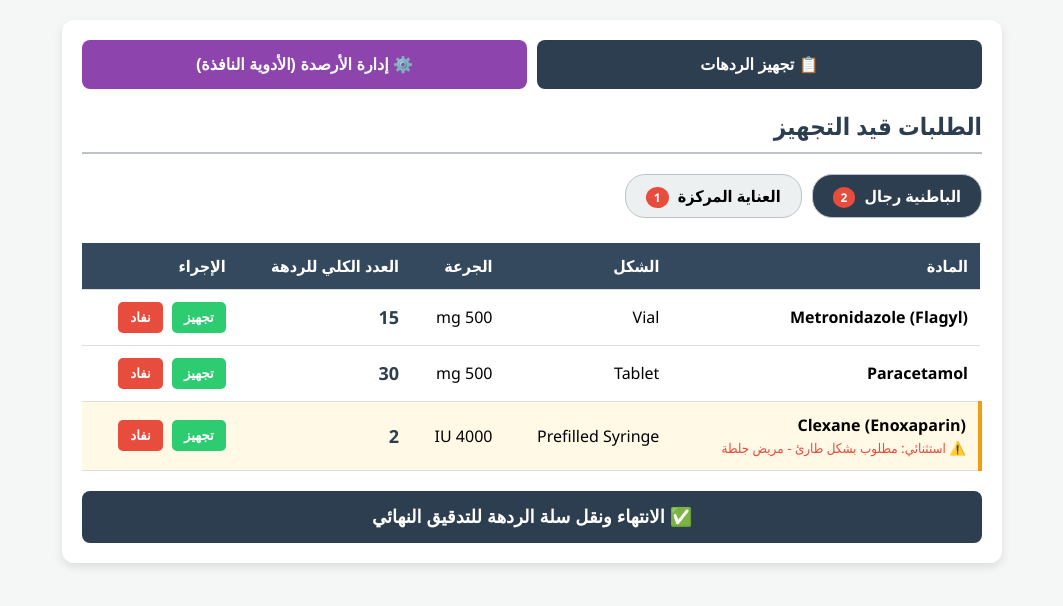
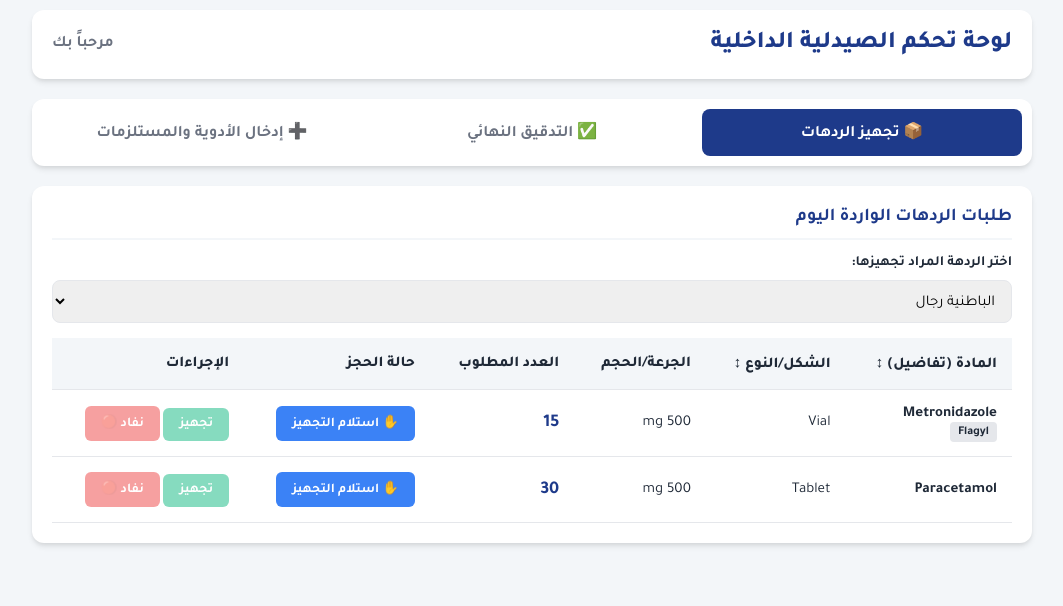
Before and after one commit to APKsaadalhamady/Smart-Hospital, a plain HTML site: page index.html in a window 1280 px wide. Shown: the whole page, without its empty margins (108-1171 px from the left). Drawn offline with Linux system fonts and the light colour scheme.

Commit message:
Revise title and enhance layout for pharmacy app
Updated the title and improved styling for better user experience. Added navigation tabs and sections for managing pharmacy tasks, including order preparation and auditing.

```diff
--- a/index.html
+++ b/index.html
@@ -3,249 +3,419 @@
 <head>
     <meta charset="UTF-8">
     <meta name="viewport" content="width=device-width, initial-scale=1.0">
-    <title>تطبيق الصيدلية الداخلية - التجهيز</title>
+    <title>الصيدلية الداخلية - إدارة وتجهيز</title>
+    <!-- استدعاء خط احترافي وحديث من جوجل -->
+    <link href="https://fonts.googleapis.com/css2?family=Tajawal:wght@400;500;700;800&display=swap" rel="stylesheet">
     <style>
         :root {
-            --primary: #2c3e50;
-            --secondary: #34495e;
-            --success: #2ecc71;
-            --danger: #e74c3c;
-            --warning: #f39c12;
-            --light: #f4f7f6;
-            --border: #bdc3c7;
-        }
-        body {
-            font-family: 'Segoe UI', Tahoma, Geneva, Verdana, sans-serif;
-            background-color: var(--light);
-            margin: 0; padding: 20px;
-        }
-        .dashboard {
-            max-width: 900px; margin: 0 auto;
-            background: #fff; padding: 20px;
-            border-radius: 12px; box-shadow: 0 4px 10px rgba(0,0,0,0.1);
-        }
-        h2 { color: var(--primary); border-bottom: 2px solid var(--border); padding-bottom: 10px; }
-
-        /* أزرار التنقل الرئيسية */
-        .main-nav { display: flex; gap: 10px; margin-bottom: 20px; }
-        .nav-btn {
-            flex: 1; padding: 15px; font-size: 16px; font-weight: bold;
-            border: none; border-radius: 8px; cursor: pointer; color: #fff;
-        }
-        .btn-wards { background: var(--primary); }
-        .btn-inventory { background: #8e44ad; }
-
-        /* تبويبات الردهات */
-        .ward-tabs { display: flex; gap: 10px; margin-bottom: 20px; overflow-x: auto; padding-bottom: 5px;}
-        .ward-tab {
-            padding: 10px 20px; background: #ecf0f1; border-radius: 20px;
-            cursor: pointer; font-weight: bold; border: 1px solid var(--border); white-space: nowrap;
-        }
-        .ward-tab.active { background: var(--primary); color: #fff; }
-        .ward-badge {
-            background: var(--danger); color: white; border-radius: 50%;
-            padding: 2px 8px; font-size: 12px; margin-right: 5px;
+            --bg-color: #f3f6f9;
+            --primary: #1e3a8a; /* أزرق طبي احترافي */
+            --secondary: #3b82f6;
+            --success: #10b981;
+            --danger: #ef4444;
+            --warning: #f59e0b;
+            --white: #ffffff;
+            --text-dark: #1f2937;
+            --text-muted: #6b7280;
+            --border: #e5e7eb;
+            --shadow: 0 4px 6px -1px rgba(0, 0, 0, 0.1), 0 2px 4px -1px rgba(0, 0, 0, 0.06);
         }
 
-        /* جدول الطلبيات المجمعة */
-        table { width: 100%; border-collapse: collapse; margin-bottom: 20px; }
-        th, td { padding: 12px; text-align: right; border-bottom: 1px solid #ddd; }
-        th { background-color: var(--secondary); color: white; }
-        tr:hover { background-color: #f9f9f9; }
+        body {
+            font-family: 'Tajawal', sans-serif;
+            background-color: var(--bg-color);
+            color: var(--text-dark);
+            margin: 0;
+            padding: 10px;
+        }
 
-        .total-qty { font-size: 18px; font-weight: bold; color: var(--primary); }
-        .exceptional-row { background-color: #fff9e6; border-right: 4px solid var(--warning); }
+        .container {
+            max-width: 1000px;
+            margin: 0 auto;
+        }
 
-        /* أزرار الإجراءات */
-        .action-btn { padding: 8px 12px; border: none; border-radius: 5px; font-weight: bold; cursor: pointer; color: white; margin-left: 5px;}
-        .btn-prep { background: var(--success); }
-        .btn-out { background: var(--danger); }
+        /* رأس الصفحة (Header) */
+        .header {
+            background: var(--white);
+            padding: 20px;
+            border-radius: 12px;
+            box-shadow: var(--shadow);
+            margin-bottom: 20px;
+            display: flex;
+            justify-content: space-between;
+            align-items: center;
+        }
+        .header h1 { margin: 0; font-size: 24px; color: var(--primary); font-weight: 800; }
 
-        /* حالة التجهيز */
-        .prepared { background-color: #e8f8f5 !important; opacity: 0.8; }
-        .prepared td { text-decoration: line-through; color: #7f8c8d; }
-        .prepared .total-qty { text-decoration: none; color: var(--success); }
+        /* القائمة العلوية (Navigation Tabs) */
+        .nav-tabs {
+            display: flex;
+            gap: 10px;
+            background: var(--white);
+            padding: 10px;
+            border-radius: 12px;
+            box-shadow: var(--shadow);
+            margin-bottom: 20px;
+            overflow-x: auto;
+        }
+        .nav-btn {
+            flex: 1;
+            padding: 12px 20px;
+            border: none;
+            background: transparent;
+            color: var(--text-muted);
+            font-size: 16px;
+            font-weight: 700;
+            font-family: inherit;
+            cursor: pointer;
+            border-radius: 8px;
+            transition: all 0.3s ease;
+            white-space: nowrap;
+        }
+        .nav-btn.active {
+            background: var(--primary);
+            color: var(--white);
+        }
 
-        .submit-ward-btn {
-            width: 100%; padding: 15px; background: var(--primary); color: white;
-            border: none; border-radius: 8px; font-size: 18px; font-weight: bold; cursor: pointer;
+        /* البطاقات (Cards) */
+        .card {
+            background: var(--white);
+            border-radius: 12px;
+            box-shadow: var(--shadow);
+            padding: 20px;
+            margin-bottom: 20px;
         }
+        .card-title {
+            font-size: 18px;
+            font-weight: 700;
+            color: var(--primary);
+            margin-top: 0;
+            margin-bottom: 15px;
+            border-bottom: 2px solid var(--bg-color);
+            padding-bottom: 10px;
+        }
+
+        /* الحقول والنماذج (Forms) */
+        .form-row {
+            display: flex;
+            flex-wrap: wrap;
+            gap: 15px;
+            margin-bottom: 15px;
+        }
+        .form-group {
+            flex: 1;
+            min-width: 200px;
+        }
+        label {
+            display: block;
+            margin-bottom: 8px;
+            font-weight: 700;
+            font-size: 14px;
+        }
+        input[type="text"], select {
+            width: 100%;
+            padding: 12px;
+            border: 1px solid var(--border);
+            border-radius: 8px;
+            font-family: inherit;
+            font-size: 15px;
+            box-sizing: border-box;
+            outline: none;
+            transition: border 0.3s;
+        }
+        input[type="text"]:focus, select:focus {
+            border-color: var(--secondary);
+        }
+        .radio-group {
+            display: flex; gap: 15px; margin-bottom: 20px;
+        }
+        .radio-label {
+            display: flex; align-items: center; gap: 5px; font-weight: 700; cursor: pointer;
+        }
+
+        /* الجداول (تجاوبية للهاتف) */
+        .table-responsive {
+            width: 100%;
+            overflow-x: auto; /* هذا الكود يمنع الجدول من الخروج عن الصفحة */
+            -webkit-overflow-scrolling: touch;
+        }
+        table {
+            width: 100%;
+            border-collapse: collapse;
+            min-width: 600px; /* لضمان عدم تداخل النصوص */
+        }
+        th, td {
+            padding: 15px;
+            text-align: right;
+            border-bottom: 1px solid var(--border);
+            font-size: 15px;
+        }
+        th {
+            background-color: var(--bg-color);
+            color: var(--text-dark);
+            font-weight: 800;
+            cursor: pointer;
+        }
+        th:hover { background-color: #e2e8f0; }
+        tr:hover { background-color: #f8fafc; }
+
+        /* الأزرار (Buttons) */
+        .btn {
+            padding: 8px 16px;
+            border: none;
+            border-radius: 6px;
+            font-family: inherit;
+            font-weight: 700;
+            cursor: pointer;
+            transition: opacity 0.3s;
+        }
+        .btn:hover { opacity: 0.8; }
+        .btn-claim { background: var(--secondary); color: var(--white); }
+        .btn-prep { background: var(--success); color: var(--white); }
+        .btn-out { background: var(--danger); color: var(--white); }
+        .btn-audit { background: var(--primary); color: var(--white); }
+        .btn-save { background: var(--primary); color: var(--white); width: 100%; padding: 12px; font-size: 16px; margin-top: 10px;}
+
+        /* إخفاء الأقسام */
         .hidden { display: none; }
+
+        /* الشارات (Badges) */
+        .badge {
+            padding: 4px 8px; border-radius: 4px; font-size: 12px; font-weight: bold; background: var(--border);
+        }
+        .badge-warning { background: #fef3c7; color: #b45309; }
     </style>
 </head>
 <body>
 
-<div class="dashboard">
-    <div class="main-nav">
-        <button class="nav-btn btn-wards" onclick="switchMainTab('wards')">📋 تجهيز الردهات</button>
-        <button class="nav-btn btn-inventory" onclick="switchMainTab('inventory')">⚙️ إدارة الأرصدة (الأدوية النافذة)</button>
+<div class="container">
+    <div class="header">
+        <h1>لوحة تحكم الصيدلية الداخلية</h1>
+        <div><span style="font-weight: bold; color: var(--text-muted);">مرحباً بك</span></div>
     </div>
 
-    <!-- قسم تجهيز الردهات -->
-    <div id="wardsSection">
-        <h2>الطلبات قيد التجهيز</h2>
-
-        <div class="ward-tabs">
-            <div class="ward-tab active" onclick="loadWard('الباطنية رجال')">الباطنية رجال <span class="ward-badge">2</span></div>
-            <div class="ward-tab" onclick="loadWard('العناية المركزة')">العناية المركزة <span class="ward-badge">1</span></div>
+    <!-- أزرار التنقل الرئيسية -->
+    <div class="nav-tabs">
+        <button class="nav-btn active" onclick="switchSection('prep-section', this)">📦 تجهيز الردهات</button>
+        <button class="nav-btn" onclick="switchSection('audit-section', this)">✅ التدقيق النهائي</button>
+        <button class="nav-btn" onclick="switchSection('add-material-section', this)">➕ إدخال الأدوية والمستلزمات</button>
     </div>
 
+    <!-- 1. قسم تجهيز الردهات -->
+    <div id="prep-section" class="card">
+        <h2 class="card-title">طلبات الردهات الواردة اليوم</h2>
+
+        <div class="form-row">
+            <div class="form-group">
+                <label>اختر الردهة المراد تجهيزها:</label>
+                <select id="wardFilter">
+                    <option value="الباطنية رجال">الباطنية رجال</option>
+                    <option value="العناية المركزة">العناية المركزة</option>
+                </select>
+            </div>
+        </div>
+
+        <div class="table-responsive">
+            <table>
+                <thead>
+                    <tr>
+                        <th onclick="alert('تم الفرز أبجدياً')">المادة (تفاضيل) ↕</th>
+                        <th onclick="alert('تم الفرز حسب الشكل')">الشكل/النوع ↕</th>
+                        <th>الجرعة/الحجم</th>
+                        <th>العدد المطلوب</th>
+                        <th>حالة الحجز</th>
+                        <th>الإجراءات</th>
+                    </tr>
+                </thead>
+                <tbody>
+                    <tr>
+                        <td><strong>Metronidazole</strong> <br><small class="badge">Flagyl</small></td>
+                        <td>Vial</td>
+                        <td>500 mg</td>
+                        <td><strong style="color:var(--primary); font-size:18px;">15</strong></td>
+                        <td id="status-1"><button class="btn btn-claim" onclick="claimOrder(1)">✋ استلام التجهيز</button></td>
+                        <td id="actions-1" style="opacity: 0.5; pointer-events: none;">
+                            <button class="btn btn-prep" onclick="moveToAudit(this)">تجهيز</button>
+                            <button class="btn btn-out" onclick="markOut(this)">نفاد 🔴</button>
+                        </td>
+                    </tr>
+                    <tr>
+                        <td><strong>Paracetamol</strong></td>
+                        <td>Tablet</td>
+                        <td>500 mg</td>
+                        <td><strong style="color:var(--primary); font-size:18px;">30</strong></td>
+                        <td id="status-2"><button class="btn btn-claim" onclick="claimOrder(2)">✋ استلام التجهيز</button></td>
+                        <td id="actions-2" style="opacity: 0.5; pointer-events: none;">
+                            <button class="btn btn-prep" onclick="moveToAudit(this)">تجهيز</button>
+                            <button class="btn btn-out" onclick="markOut(this)">نفاد 🔴</button>
+                        </td>
+                    </tr>
+                </tbody>
+            </table>
+        </div>
+    </div>
+
+    <!-- 2. قسم التدقيق النهائي -->
+    <div id="audit-section" class="card hidden">
+        <h2 class="card-title">مواد بانتظار التدقيق</h2>
+        <p style="color: var(--text-muted); font-size: 14px;">هذه المواد تم تجهيزها في السلة وبانتظار المراجعة النهائية لتُرحل إلى الإحصائيات.</p>
+
+        <div class="table-responsive">
             <table>
                 <thead>
                     <tr>
                         <th>المادة</th>
-                    <th>الشكل</th>
-                    <th>الجرعة</th>
-                    <th>العدد الكلي للردهة</th>
-                    <th>الإجراء</th>
+                        <th>العدد المجهز</th>
+                        <th>تم التجهيز بواسطة</th>
+                        <th>التدقيق</th>
                     </tr>
                 </thead>
-            <tbody id="orderTableBody">
-                <!-- سيتم توليد الصفوف هنا برمجياً -->
+                <tbody id="auditTableBody">
+                    <!-- تضاف الأدوية هنا بعد تجهيزها -->
                 </tbody>
             </table>
-
-        <button class="submit-ward-btn" onclick="sendToAudit()">✅ الانتهاء ونقل سلة الردهة للتدقيق النهائي</button>
+        </div>
     </div>
 
-    <!-- قسم إدارة المخزون (مخفي افتراضياً) -->
-    <div id="inventorySection" class="hidden">
-        <h2>إدارة حالة الأدوية</h2>
-        <p style="color: #7f8c8d;">الأدوية التي يتم وسمها بـ "نافذ" لن تظهر للصيادلة السريريين في قائمة الطلب (تصبح حمراء).</p>
+    <!-- 3. قسم إدخال الأدوية والمستلزمات (كما طلبت بالضبط) -->
+    <div id="add-material-section" class="card hidden">
+        <h2 class="card-title">إضافة مادة جديدة لقاعدة البيانات</h2>
 
-        <table>
-            <thead>
-                <tr>
-                    <th>الاسم العلمي</th>
-                    <th>الاسم التجاري</th>
-                    <th>الحالة الحالية</th>
-                    <th>تغيير الحالة</th>
-                </tr>
-            </thead>
-            <tbody id="inventoryTableBody">
-                <!-- بيانات المخزون -->
-            </tbody>
-        </table>
+        <div class="radio-group">
+            <label class="radio-label"><input type="radio" name="materialType" value="drug" checked onchange="toggleMaterialForm()"> دواء</label>
+            <label class="radio-label"><input type="radio" name="materialType" value="supply" onchange="toggleMaterialForm()"> مستلزم طبي</label>
+        </div>
+
+        <!-- حقول الدواء -->
+        <div id="drugFields">
+            <div class="form-row">
+                <div class="form-group">
+                    <label>الاسم العلمي (إجباري)</label>
+                    <input type="text" placeholder="مثال: Ceftriaxone">
+                </div>
+                <div class="form-group">
+                    <label>الاسم التجاري / الشائع (اختياري)</label>
+                    <input type="text" placeholder="مثال: Rocephin">
+                </div>
+            </div>
+            <div class="form-row">
+                <div class="form-group">
+                    <label>الأشكال الدوائية المتوفرة (افصل بينها بفاصلة)</label>
+                    <input type="text" placeholder="مثال: Vial, Ampoule, Tablet">
+                </div>
+                <div class="form-group">
+                    <label>الجرع المتوفرة (افصل بينها بفاصلة)</label>
+                    <input type="text" placeholder="مثال: 1g, 500mg, 250mg">
+                </div>
+            </div>
+            <div class="form-group" style="margin-bottom: 15px;">
+                <label>كلمات مفتاحية للبحث (اختياري)</label>
+                <input type="text" placeholder="مثال: مضاد حيوي، التهاب">
+            </div>
+        </div>
+
+        <!-- حقول المستلزم الطبي (تظهر عند اختياره) -->
+        <div id="supplyFields" class="hidden">
+            <div class="form-row">
+                <div class="form-group">
+                    <label>اسم المستلزم الطبي (إجباري)</label>
+                    <input type="text" placeholder="مثال: IV Cannula">
+                </div>
+                <div class="form-group">
+                    <label>الاسم الشائع (اختياري)</label>
+                    <input type="text" placeholder="مثال: كانيولا">
+                </div>
+            </div>
+            <div class="form-row">
+                <div class="form-group">
+                    <label>الأنواع / الأحجام المتوفرة (افصل بينها بفاصلة)</label>
+                    <input type="text" placeholder="مثال: 18G Green, 20G Pink, 22G Blue">
+                </div>
+                <div class="form-group">
+                    <label>كلمات مفتاحية للبحث (اختياري)</label>
+                    <input type="text" placeholder="مثال: وريد، زرق">
+                </div>
+            </div>
+        </div>
+
+        <button class="btn btn-save" onclick="alert('تم حفظ المادة في قاعدة البيانات، وستظهر الآن في قوائم الردهات.')">حفظ المادة في القائمة</button>
     </div>
 
 </div>
 
 <script>
-    // 1. محاكاة لطلبات قادمة من الردهة (خلف الكواليس، النظام قام بجمعها)
-    // لاحظ كيف جمعنا طلبات مرضى الباطنية لـ Flagyl وجعلناها رقماً واحداً (15)
-    let aggregatedOrders = [
-        { id: 1, name: "Metronidazole (Flagyl)", form: "Vial", dose: "500 mg", totalQty: 15, isExceptional: false, prepared: false },
-        { id: 2, name: "Paracetamol", form: "Tablet", dose: "500 mg", totalQty: 30, isExceptional: false, prepared: false },
-        { id: 3, name: "Clexane (Enoxaparin)", form: "Prefilled Syringe", dose: "4000 IU", totalQty: 2, isExceptional: true, note: "مطلوب بشكل طارئ - مريض جلطة", prepared: false }
-    ];
+    // التنقل بين الأقسام
+    function switchSection(sectionId, btn) {
+        document.getElementById('prep-section').classList.add('hidden');
+        document.getElementById('audit-section').classList.add('hidden');
+        document.getElementById('add-material-section').classList.add('hidden');
 
-    // 2. محاكاة لقاعدة بيانات الأدوية للتحكم بالتوفر
-    let inventory = [
-        { id: 1, name: "Metronidazole", brand: "Flagyl", available: true },
-        { id: 2, name: "Ceftriaxone", brand: "Rocephin", available: false }, // نافذ حالياً
-        { id: 3, name: "Paracetamol", brand: "Perfalgan", available: true }
-    ];
+        document.getElementById(sectionId).classList.remove('hidden');
 
-    // التبديل بين شاشة الردهات وشاشة الرصيد
-    function switchMainTab(tab) {
-        document.getElementById('wardsSection').classList.toggle('hidden', tab !== 'wards');
-        document.getElementById('inventorySection').classList.toggle('hidden', tab !== 'inventory');
-        if(tab === 'inventory') renderInventory();
+        const navBtns = document.querySelectorAll('.nav-btn');
+        navBtns.forEach(b => b.classList.remove('active'));
+        btn.classList.add('active');
     }
 
-    // رسم جدول طلبات الردهة
-    function renderOrders() {
-        const tbody = document.getElementById('orderTableBody');
-        tbody.innerHTML = '';
-
-        aggregatedOrders.forEach((order, index) => {
-            const row = document.createElement('tr');
-            if (order.prepared) row.className = 'prepared';
-            if (order.isExceptional && !order.prepared) row.classList.add('exceptional-row');
-
-            // إضافة ملاحظة الطلب الاستثنائي إن وجدت
-            const nameDisplay = order.isExceptional
-                ? `<b>${order.name}</b> <br><small style="color:var(--danger)">⚠️ استثنائي: ${order.note}</small>`
-                : `<b>${order.name}</b>`;
-
-            row.innerHTML = `
-                <td>${nameDisplay}</td>
-                <td>${order.form}</td>
-                <td>${order.dose}</td>
-                <td class="total-qty">${order.totalQty}</td>
-                <td>
-                    ${!order.prepared ?
-                        `<button class="action-btn btn-prep" onclick="markPrepared(${index})">تجهيز</button>
-                         <button class="action-btn btn-out" onclick="markOutOfStock('${order.name}', ${index})">نفاد</button>`
-                        : '<span style="color:var(--success); font-weight:bold;">تم التجهيز ✓</span>'
-                    }
-                </td>
-            `;
-            tbody.appendChild(row);
-        });
-    }
-
-    // تجهيز الدواء (شطب السطر)
-    function markPrepared(index) {
-        aggregatedOrders[index].prepared = true;
-        renderOrders();
-    }
-
-    // إعلان نفاذ الدواء (السحر يحدث هنا)
-    function markOutOfStock(drugName, index) {
-        if(confirm(`هل أنت متأكد من نفاذ ${drugName}؟ سيتم حظره من شاشات جميع الردهات فوراً!`)) {
-            // 1. إزالة الطلب من قائمة التجهيز
-            aggregatedOrders.splice(index, 1);
-
-            // 2. تحديث قاعدة البيانات المركزية (تصبح available: false)
-            // في الواقع يتم إرسال هذا التحديث لـ Firebase
-            alert(`تم تحويل ${drugName} إلى حالة (غير متوفر 🔴). لن يتمكن الصيادلة السريريون من طلبه بعد الآن.`);
-
-            renderOrders();
+    // التبديل بين نموذج الدواء ونموذج المستلزم
+    function toggleMaterialForm() {
+        const type = document.querySelector('input[name="materialType"]:checked').value;
+        if(type === 'drug') {
+            document.getElementById('drugFields').classList.remove('hidden');
+            document.getElementById('supplyFields').classList.add('hidden');
+        } else {
+            document.getElementById('drugFields').classList.add('hidden');
+            document.getElementById('supplyFields').classList.remove('hidden');
         }
     }
 
-    // إرسال الطلبية للتدقيق
-    function sendToAudit() {
-        const allPrepared = aggregatedOrders.every(o => o.prepared);
-        if (!allPrepared) {
-            alert('يجب التعامل مع جميع الأدوية (إما تجهيز أو إعلان نفاذ) قبل نقل السلة للتدقيق!');
-            return;
-        }
-        alert('تم رفع سلة ردهة (الباطنية رجال) إلى قسم التدقيق بنجاح!');
-        aggregatedOrders = []; // تصفير الجدول
-        renderOrders();
+    // استلام تجهيز الطلبية (منع التضارب)
+    function claimOrder(id) {
+        // تغيير حالة الحجز
+        document.getElementById('status-' + id).innerHTML = '<span class="badge badge-warning">قيد التجهيز (بواسطتك)</span>';
+
+        // تفعيل أزرار التجهيز والنفاذ
+        const actions = document.getElementById('actions-' + id);
+        actions.style.opacity = '1';
+        actions.style.pointerEvents = 'auto';
     }
 
-    // --- قسم إدارة المخزون ---
-    function renderInventory() {
-        const tbody = document.getElementById('inventoryTableBody');
-        tbody.innerHTML = '';
-        inventory.forEach((drug, index) => {
-            const row = document.createElement('tr');
-            const statusText = drug.available ? '<span style="color:var(--success)">متوفر 🟢</span>' : '<span style="color:var(--danger)">نافذ 🔴</span>';
-            const actionBtn = drug.available
-                ? `<button class="action-btn btn-out" onclick="toggleStock(${index}, false)">إعلان نفاذ</button>`
-                : `<button class="action-btn btn-prep" onclick="toggleStock(${index}, true)">إعادة توفير</button>`;
+    // نقل المادة إلى قسم التدقيق بعد تجهيزها
+    function moveToAudit(btn) {
+        const row = btn.closest('tr');
+        const itemName = row.cells[0].innerText;
+        const qty = row.cells[3].innerText;
 
-            row.innerHTML = `
-                <td>${drug.name}</td>
-                <td>${drug.brand}</td>
-                <td><b>${statusText}</b></td>
-                <td>${actionBtn}</td>
+        // إضافة للصف في جدول التدقيق
+        const auditTable = document.getElementById('auditTableBody');
+        const newRow = document.createElement('tr');
+        newRow.innerHTML = `
+            <td>${itemName}</td>
+            <td><strong style="color:var(--primary);">${qty}</strong></td>
+            <td>صيدلي (المُجهّز)</td>
+            <td><button class="btn btn-audit" onclick="finalizeAudit(this)">تم التدقيق الاعتماد</button></td>
         `;
-            tbody.appendChild(row);
-        });
+        auditTable.appendChild(newRow);
+
+        // إخفاء الصف من شاشة التجهيز
+        row.remove();
+        alert('تم نقل المادة إلى قسم التدقيق.');
     }
 
-    function toggleStock(index, isAvailable) {
-        inventory[index].available = isAvailable;
-        // هنا يتم إرسال الإشارة لـ Firebase ليتم تحديث هواتف السريريين فوراً
-        renderInventory();
+    // الاعتماد النهائي للتدقيق
+    function finalizeAudit(btn) {
+        const row = btn.closest('tr');
+        row.remove();
+        alert('تم التدقيق بنجاح! تم ترحيل البيانات للإحصائيات.');
     }
 
-    // التشغيل الأولي
-    window.onload = () => renderOrders();
+    // الإعلان عن نفاذ المادة
+    function markOut(btn) {
+        const row = btn.closest('tr');
+        if(confirm('هل أنت متأكد أن هذه المادة غير متوفرة؟ سيتحول لونها للأحمر في جميع شاشات الردهات.')) {
+            row.remove();
+        }
+    }
 </script>
 </body>
 </html>
```
Lines whose indentation alone changed are shown as unchanged.
